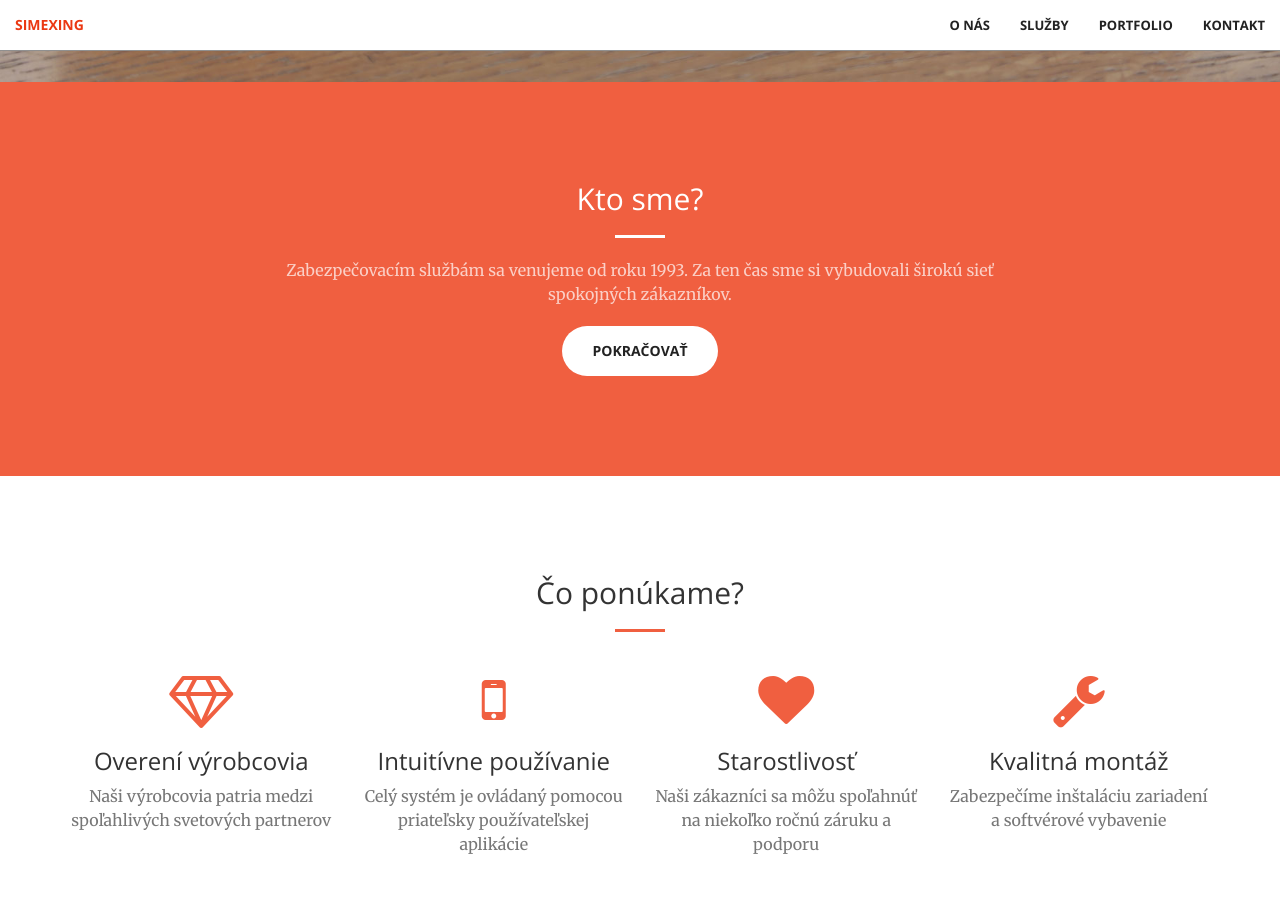
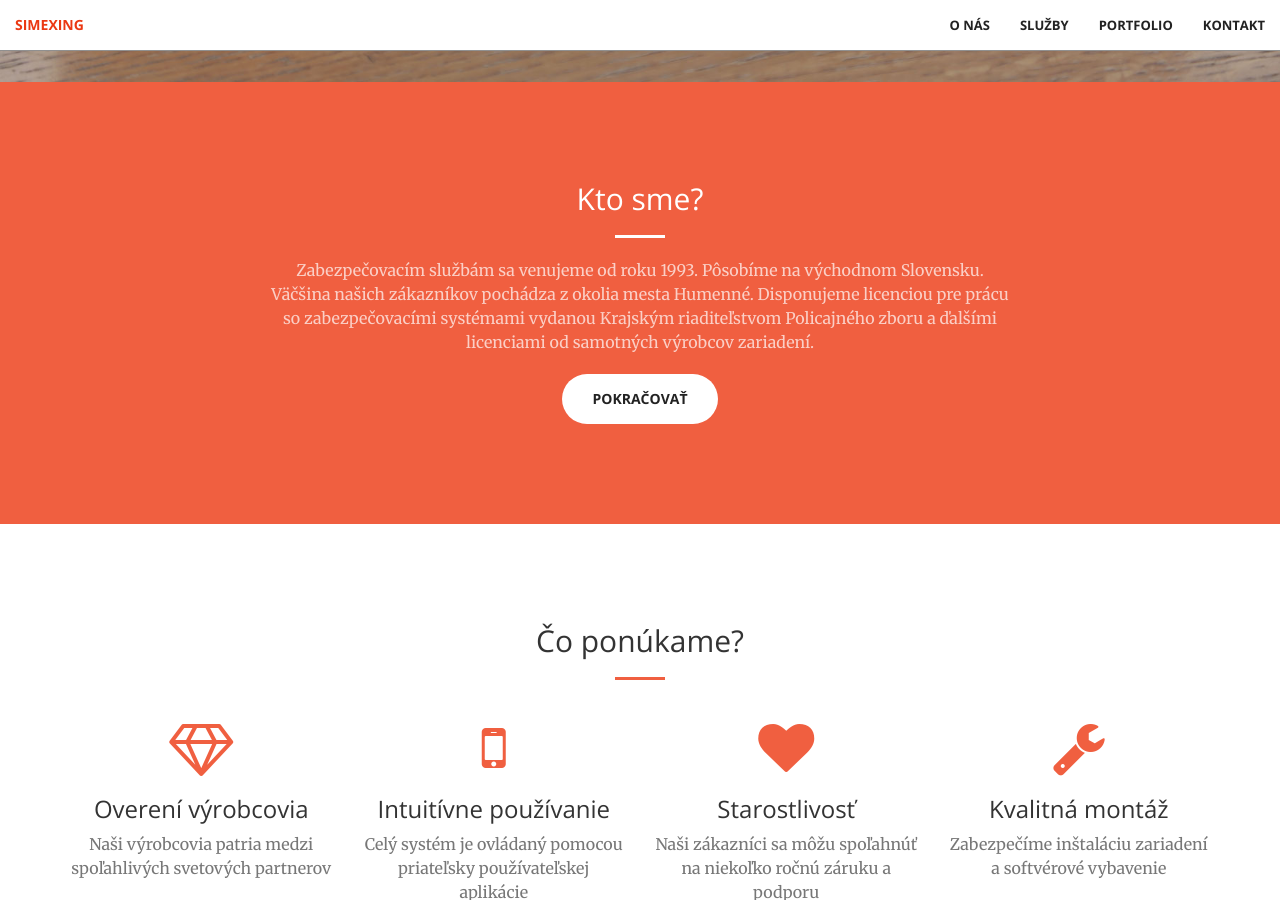
Before and after one commit to stesi13/simexing, a Jekyll site: the page built from index.html, in a window 1280 px wide and 900 px high, scrolled down 818 px. Built offline with Jekyll 4.4.1, drawn with Linux system fonts in a browser that asks for light colours.

Commit message:
Update call-to-action.html

```diff
--- a/_includes/call-to-action.html
+++ b/_includes/call-to-action.html
@@ -4,7 +4,8 @@
             <div class="col-lg-8 col-lg-offset-2 text-center">
                 <h2 class="section-heading">Kto sme?</h2>
                 <hr class="light">
-                <p class="text-faded">Zabezpečovacím službám sa venujeme od roku 1993. Za ten čas sme si vybudovali širokú sieť spokojných zákazníkov. </p>
+                <p class="text-faded">Zabezpečovacím službám sa venujeme od roku 1993. Pôsobíme na východnom Slovensku. Väčšina našich zákazníkov pochádza z okolia mesta Humenné.
+                    Disponujeme licenciou pre prácu so zabezpečovacími systémami vydanou Krajským riaditeľstvom Policajného zboru a ďalšími licenciami od samotných výrobcov zariadení.</p>
                 <a href="#services" class="btn btn-default btn-xl page-scroll">Pokračovať</a>
             </div>
         </div>
```
